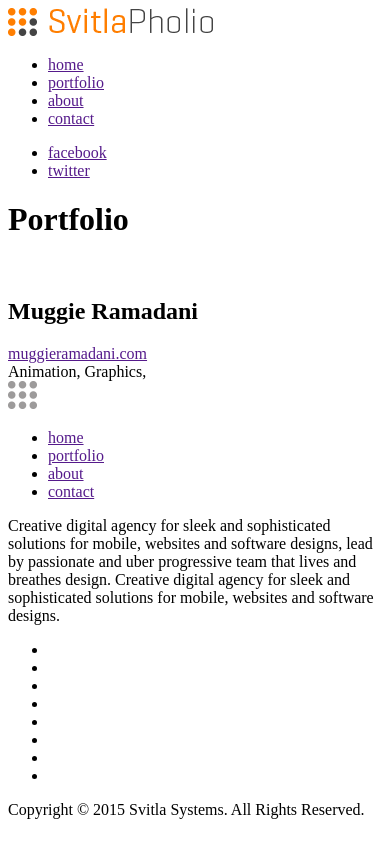
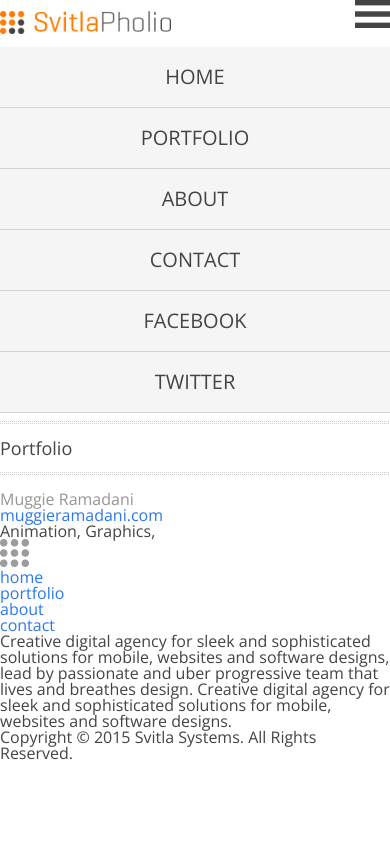
Before and after one commit to oksanich/SvitlaPholio, a plain HTML site: page portfolio.html in a window 390 px wide. Drawn offline with nearby package versions, Linux system fonts and the light colour scheme.

Commit message:
Added styles for header - mobile version. Modified file 'portfolio.html'. Added file 'global.scss'.

```diff
--- a/portfolio.html
+++ b/portfolio.html
@@ -2,17 +2,22 @@
 <html lang="ru">
 <head>
     <meta charset="UTF-8">
+    <link rel="stylesheet" href="css/main.css"/>
+    <link href='http://fonts.googleapis.com/css?family=Open+Sans:300italic,400italic,600italic,700italic,800italic,400,300,600,700,800&subset=latin,cyrillic' rel='stylesheet' type='text/css'>
     <title>Portfolio</title>
-    <link href="css/main.css" media="print" rel="stylesheet" type="text/css" />
 </head>
 <body>
 
 <div class="wrapper">
     <header class="mainHeader">
         <div class="container">
+            <div class="row">
                 <div class="header">
-                <div class="row">
                     <a class="logo" href="/"><img src="images/design/logoHeader.png" alt="SvitlaPholio"/></a>
+                    <div class="mobileMenu cf">
+                        <div class="mobileMenuButton"></div>
+                    </div>
+                    <div class="textCenter">
                         <div class="headerNav">
                             <ul>
                                 <li><a href="">home</a></li>
@@ -30,11 +35,12 @@
                     </div>
                 </div>
             </div>
+        </div>
     </header>
 
     <div class="mainContent">
+        <div class="container">
             <h1 class="pageTitle">Portfolio</h1>
-        <div class="container">
             <div class="row">
                 <section class="portfolioItem">
                     <div class="portfolioItemImg">
@@ -57,7 +63,7 @@
         <div class="container">
             <div class="footer">
                 <div class="row">
-                    <a class="footerLogo">
+                    <a class="footerLogo" href="/">
                         <img src="images/design/logoFooter.png" alt="SvitlaPholio"/>
                     </a>
                     <div class="footerNav">
--- a/scss/_blocks/_header.scss
+++ b/scss/_blocks/_header.scss
@@ -1 +1,48 @@
 /* ---Header--- */
+
+.header{
+  overflow: hidden;
+  background: $bgHeader;
+}
+
+.logo{
+  display: block;
+  float: left;
+  padding-top: 0.667em;
+  padding-bottom: 0.667em;
+  max-width: 10.667em;
+}
+
+.mobileMenuButton{
+  background: url("../images/icons/mobileMenu.png");
+  width: 35px;
+  height: 28px;
+  float: right;
+}
+
+.mobileMenuButtonClose{
+  background: url("../images/icons/mobileMenuClose.png");
+  width: 26px;
+  height: 28px;
+  float: right;
+}
+
+.headerNav{
+  margin-bottom: .5em;
+}
+
+.headerNav ul li a{
+  display: block;
+  padding-top: 1em;
+  padding-bottom: 1em;
+  font-size: 1.25em;
+  font-weight: 400;
+  text-transform: uppercase;
+  color: $colorFont_1;
+  background: $bgMobileMenu;
+  border-bottom: 1px solid $borderColor;
+  &:hover{
+    font-weight: 700;
+    color: $colorFont_3;
+  }
+}
--- /dev/null
+++ b/scss/_global.scss
@@ -0,0 +1,34 @@
+/* ---Global--- */
+
+body{
+  font-family: 'Open Sans', sans-serif;
+  font-size: 16px;
+  color: $colorFont_1;
+}
+
+.pageTitle{
+  font-size: 1.125em;
+  color: $colorFont_1;
+  font-weight: 400;
+  position: relative;
+  padding: 1em 0;
+
+}
+
+.pageTitle:before,
+.pageTitle:after{
+  content: '';
+  background: url("../images/icons/borderDot.png") repeat-x;
+  width: 100%;
+  height: 3px;
+  position: absolute;
+}
+
+.pageTitle:before{
+  top: 0;
+}
+
+.pageTitle:after{
+  bottom: 0;
+  left: 0;
+}
--- a/scss/_variables.scss
+++ b/scss/_variables.scss
@@ -1,6 +1,9 @@
 /* ---Variables--- */
 
 $bgFooter: #494949;
+$bgHeader: rgba(255, 255, 255, 0.65);
+$bgMobileMenu: #f5f5f5;
+$borderColor: #d5d5d5;
 $colorFont_1: #444444;
 $colorFont_2: #9d9b9b;
 $colorFont_3: #ff7e00;
--- a/scss/main.scss
+++ b/scss/main.scss
@@ -1,4 +1,5 @@
-@import "_variables";
 @import "_grid";
 @import "_reset";
+@import "_variables";
+@import "_global";
 @import "_blocks/_header";
```
Also changed, not shown: css/main.css, images/icons/borderDot.png (added), images/icons/mobileMenu.png (added), images/icons/mobileMenuClose.png (added). Lines whose indentation alone changed are shown as unchanged.
